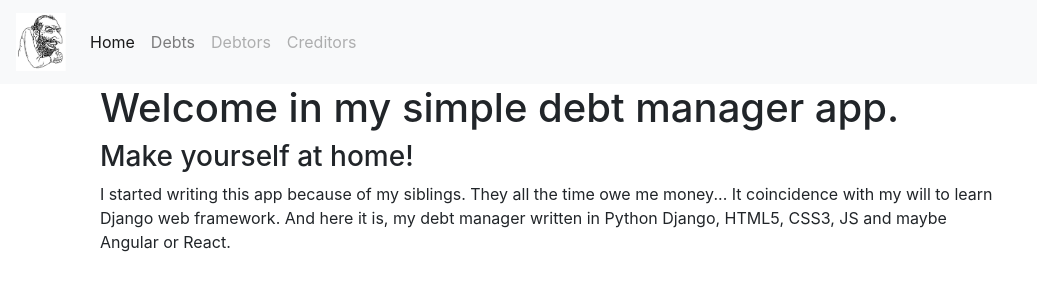
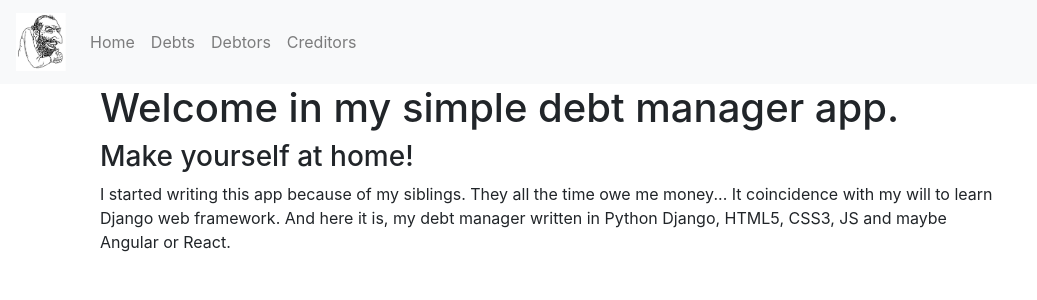
Before and after one commit to granshuniek/who_owes_me, a Django app: page /debt_manager/ in a window 1280 px wide. Shown: the top 300 px of the page, without its empty margins (0-1037 px from the left). Run offline with Django 3.2, Linux system fonts and the light colour scheme; data that the repository does not hold is empty; some libraries are stand-ins or nearby versions.

Commit message:
created empty html files in template dir

```diff
--- a/who_owes_me/debt_manager/templates/debt_manager/base_generic.html
+++ b/who_owes_me/debt_manager/templates/debt_manager/base_generic.html
@@ -17,17 +17,17 @@
                 </button>
                 <div class="collapse navbar-collapse" id="navbarSupportedContent">
                     <ul class="navbar-nav mr-auto">
-                    <li class="nav-item active">
+                        <li class="nav-item">
                             <a class="nav-link" href="{% url 'index' %}">Home <span class="sr-only">(current)</span></a>
                         </li>
                         <li class="nav-item">
                             <a class="nav-link" href="{% url 'debts' %}">Debts</a>
                         </li>
                         <li class="nav-item">
-                        <a class="nav-link disabled" href="{% url 'debtors' %}">Debtors</a>
+                            <a class="nav-link" href="{% url 'debtors' %}">Debtors</a>
                         </li>
                         <li class="nav-item">
-                            <a class="nav-link disabled" href="{% url 'creditors' %}">Creditors</a>
+                            <a class="nav-link" href="{% url 'creditors' %}">Creditors</a>
                         </li>
                     </ul>
                 </div>
--- /dev/null
+++ b/who_owes_me/debt_manager/templates/debt_manager/creditors_list.html
@@ -0,0 +1,5 @@
+{% extends "debt_manager/base_generic.html" %}
+
+{% block content %}
+
+{% endblock %}
--- /dev/null
+++ b/who_owes_me/debt_manager/templates/debt_manager/debtors_list.html
@@ -0,0 +1,5 @@
+{% extends "debt_manager/base_generic.html" %}
+
+{% block content %}
+
+{% endblock %}
```
Also changed, not shown: who_owes_me/debt_manager/templates/debt_manager/creditors_detail.html (added), who_owes_me/debt_manager/templates/debt_manager/debtors_detail.html (added), who_owes_me/debt_manager/templates/debt_manager/debts_detail.html (added), who_owes_me/debt_manager/templates/debt_manager/debts_list.html (renamed from who_owes_me/debt_manager/templates/debt_manager/debts.html). Lines whose indentation alone changed are shown as unchanged.
